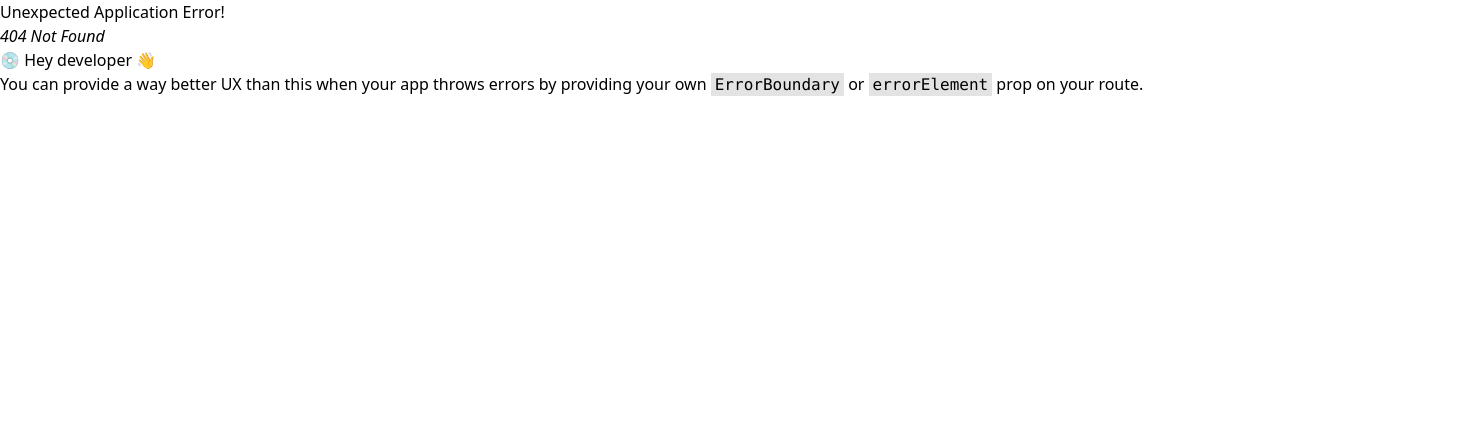
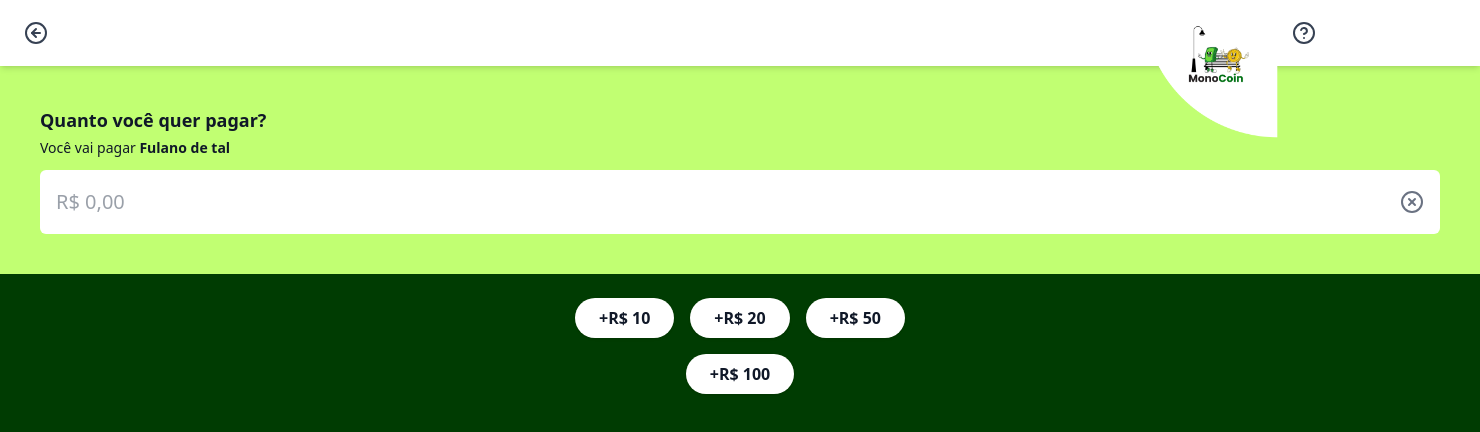
Before and after one commit to saraqwe123/PIProjeto, a React (Vite) app in the folder Frontend/: page /transferenciapix in a window 1280 px wide. Before the commit this address had no page. Shown: the top 432 px of the page, 1480 px wide, since content can reach past the window. Built offline with nearby package versions, Linux system fonts and the light colour scheme.

Commit message:
criacao da pag de transferenciapix

```diff
--- a/Frontend/src/main.jsx
+++ b/Frontend/src/main.jsx
@@ -15,6 +15,7 @@ import { PixCopiaeCola } from './pages/PixCopiaECola';
 import { MudarChave } from './pages/MudarChave';
 import { Caixinha } from './pages/Caixinha';
 import { Acoes } from './pages/Acoes';
+import { TransferenciaPix } from './pages/TransferenciaPix';
 
 const rotas = createBrowserRouter(
   createRoutesFromElements(
@@ -33,6 +34,7 @@ const rotas = createBrowserRouter(
         <Route path="mudarchave" element={<MudarChave />} />
         <Route path="investimentos/caixinha" element={<Caixinha />} />
         <Route path="investimentos/acoes" element={<Acoes />} />
+        <Route path="transferenciapix" element={<TransferenciaPix />} />
       </Route>
     </>
   )
--- /dev/null
+++ b/Frontend/src/pages/TransferenciaPix.jsx
@@ -0,0 +1,133 @@
+import { Pagina } from "../components/Pagina";
+import { CircleArrowLeft } from "lucide-react";
+import { CircleQuestionMark } from "lucide-react";
+import { CircleX } from "lucide-react";
+import { NavLink } from "react-router-dom";
+import { useState } from "react";
+
+export function TransferenciaPix() {
+    const [showBalance, setShowBalance] = useState(false);
+    const toggleBalance = () => setShowBalance(prev => !prev);
+
+    const [valor, setValor] = useState("");
+
+    function formatarValor(e) {
+        let v = e.target.value.replace(/\D/g, "");
+
+        if (v < 0) v = 0;
+
+        v = (Number(v) / 100).toLocaleString("pt-BR", {
+            style: "currency",
+            currency: "BRL"
+        });
+
+        setValor(v);
+    }
+
+    function adicionarValor(quantia) {
+        let v = valor.replace(/\D/g, "");
+        if (!v) v = 0;
+
+        let total = Number(v) + quantia;
+
+        const formatado = (total / 100).toLocaleString("pt-BR", {
+            style: "currency",
+            currency: "BRL"
+        });
+
+        setValor(formatado);
+    }
+
+
+    return (
+        <Pagina>
+            <div className="flex flex-col w-full h-screen">
+                <header className="w-full h-25 bg-white flex items-center shadow-md relative z-10 px-6">
+                    <div className="flex justify-between items-center w-full">
+                        <button
+                        onClick={() => window.location.href = "http://localhost:5173/inicio"}
+                        className="text-gray-700 hover:text-green-500  transition-colors"
+                        >
+                        <CircleArrowLeft className="w-6 h-6"/>
+                        </button>
+
+                        <button className="text-gray-700 hover:text-green-500 transition-colors">
+                        <CircleQuestionMark className="w-6 h-6 mr-35" />
+                        </button>
+                    </div>
+
+                    <img
+                        src="imagens/logocriancas.png"
+                        alt="Logo"
+                        className="fixed top-0 right-0 w-35 h-auto object-contain z-50 pointer-events-none"
+                    />
+                </header>
+
+                <div className="w-full bg-[#c1ff72] flex flex-col items-start p-10">
+                    <div className="flex flex-col w-full">
+                        <strong className="text-lg">Quanto você quer pagar?</strong>
+                        <p className="text-sm mt-1">Você vai pagar <strong>Fulano de tal</strong></p>
+                        <div className="relative w-350 mt-3">
+                            <input
+                                type="text"
+                                value={valor}
+                                onChange={formatarValor}
+                                placeholder="R$ 0,00"
+                                className="
+                                    w-full h-16 bg-white text-gray-700 rounded-md
+                                    focus:outline-none pl-4 pr-12 text-xl
+                                    [appearance:textfield]
+                                    [&::-webkit-inner-spin-button]:appearance-none
+                                    [&::-webkit-outer-spin-button]:appearance-none
+                                "
+                            />
+                            <button
+                                onClick={() => setValor("")}
+                                className="absolute right-4 top-1/2 -translate-y-1/2 text-gray-500 hover:text-red-500 transition-all"
+                            >
+                                <CircleX className="w-6 h-6" />
+                            </button>
+                        </div>
+                    </div>
+                </div>
+
+                <div className="bg-[#003c02] w-ful h-full">
+                    <div className="">
+
+                    </div>
+                    <div className="flex justify-center gap-4 mt-6">
+                        <button
+                            onClick={() => adicionarValor(1000)}
+                            className="bg-white px-6 py-2 rounded-full font-semibold shadow"
+                        >
+                            +R$ 10
+                        </button>
+
+                        <button
+                            onClick={() => adicionarValor(2000)}
+                            className="bg-white px-6 py-2 rounded-full font-semibold shadow"
+                        >
+                            +R$ 20
+                        </button>
+
+                        <button
+                            onClick={() => adicionarValor(5000)}
+                            className="bg-white px-6 py-2 rounded-full font-semibold shadow"
+                        >
+                            +R$ 50
+                        </button>
+                    </div>
+
+                    <div className="w-full flex justify-center mt-4">
+                        <button
+                            onClick={() => adicionarValor(10000)}
+                            className="bg-white px-6 py-2 rounded-full font-semibold shadow"
+                        >
+                            +R$ 100
+                        </button>
+                    </div>
+                </div>
+            </div>
+        </Pagina>
+    );
+}
```
